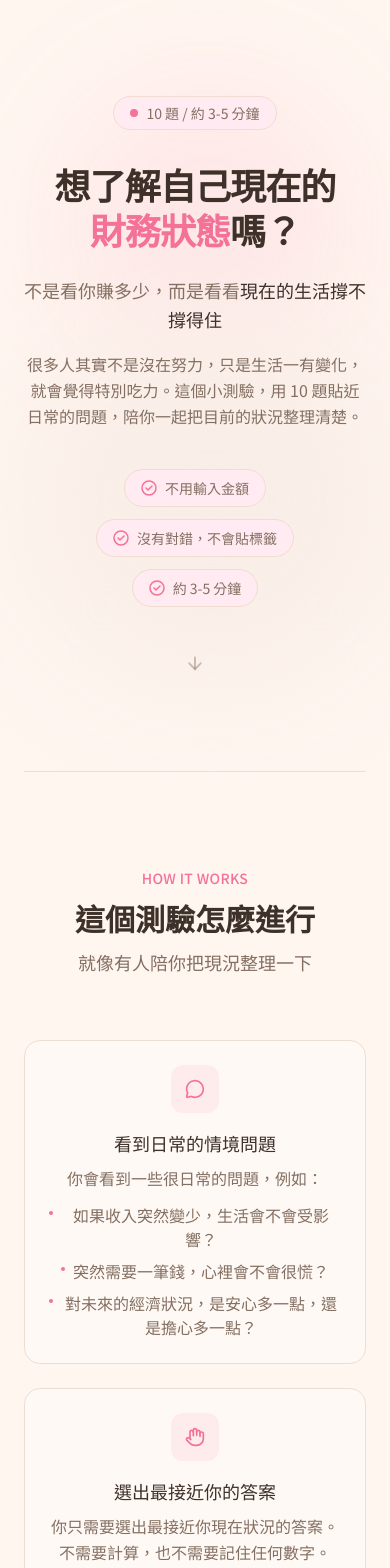
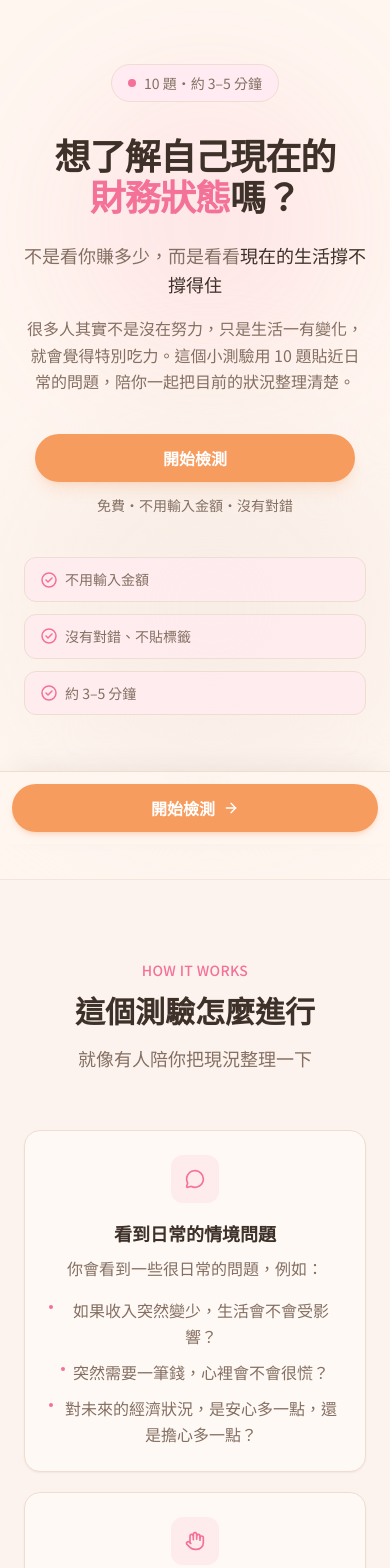
Before and after one commit to Kevin-Yeh-egroup/financial-resilience-quiz-landingpage, a Next.js app: page / in a window 390 px wide. Shown: the top 1568 px of the page. Built offline with nearby package versions, Linux system fonts and the light colour scheme.

Commit message:
🎨 Enhance landing page components with improved styles, layout adjustments, and accessibility features. Added smooth scrolling behavior, refined typography, and updated section structures for better user experience.

```diff
--- a/app/globals.css
+++ b/app/globals.css
@@ -50,7 +50,15 @@
   * {
     @apply border-border;
   }
+  html {
+    scroll-behavior: smooth;
+  }
+  @media (prefers-reduced-motion: reduce) {
+    html {
+      scroll-behavior: auto;
+    }
+  }
   body {
-    @apply bg-background text-foreground;
+    @apply bg-background text-foreground text-base antialiased;
   }
 }
--- a/app/page.tsx
+++ b/app/page.tsx
@@ -4,36 +4,33 @@ import { ResultsPreview } from "@/components/landing/results-preview"
 import { RadarSection } from "@/components/landing/radar-section"
 import { WhoIsItFor } from "@/components/landing/who-is-it-for"
 import { CTA } from "@/components/landing/cta"
+import { PlatformMoreTools } from "@/components/landing/platform-more-tools"
+import { MobileCtaBar } from "@/components/landing/mobile-cta-bar"
 
 export default function Page() {
   return (
-    <main className="min-h-screen">
+    <main className="min-h-screen pb-[calc(4.5rem+env(safe-area-inset-bottom))] md:pb-0">
       <Hero />
-      <Divider />
       <HowItWorks />
       <ResultsPreview />
       <RadarSection />
       <WhoIsItFor />
+      <PlatformMoreTools />
       <CTA />
       <Footer />
+      <MobileCtaBar />
     </main>
-  )
-}
-
-function Divider() {
-  return (
-    <div className="max-w-3xl mx-auto px-6">
-      <div className="h-px bg-border" />
-    </div>
   )
 }
 
 function Footer() {
   return (
-    <footer className="px-6 py-10 border-t border-border">
-      <div className="max-w-3xl mx-auto flex flex-col items-center gap-2 text-center text-sm text-muted-foreground">
-        <p>財務韌性檢測</p>
-        <p>這是一個自我覺察工具，不構成任何財務建議。</p>
+    <footer className="border-t border-border bg-background px-6 py-12 md:py-14">
+      <div className="mx-auto flex max-w-lg flex-col items-center gap-3 text-center text-muted-foreground">
+        <p className="text-base font-medium text-foreground">財務韌性檢測</p>
+        <p className="text-sm leading-relaxed">
+          這是一個自我覺察工具，不構成任何財務建議。
+        </p>
       </div>
     </footer>
   )
--- a/components/landing/cta.tsx
+++ b/components/landing/cta.tsx
@@ -3,27 +3,32 @@ import { ArrowRight } from "lucide-react"
 
 export function CTA() {
   return (
-    <section className="px-6 py-24 md:py-32 bg-card">
-      <div className="max-w-xl mx-auto text-center">
-        <h2 className="font-sans text-3xl md:text-4xl font-bold text-foreground text-balance leading-tight">
+    <section
+      id="assessment"
+      className="scroll-mt-8 scroll-mb-24 border-t border-border/60 bg-card px-6 py-20 md:scroll-mb-0 md:py-28"
+    >
+      <div className="mx-auto max-w-xl text-center">
+        <h2 className="font-sans text-balance text-3xl font-bold leading-tight text-foreground md:text-4xl">
           先確認現在的位置
           <br />
           再慢慢想接下來的事
         </h2>
 
-        <p className="mt-6 text-muted-foreground leading-relaxed max-w-md mx-auto">
+        <p className="mx-auto mt-6 max-w-md text-pretty text-base leading-[1.65] text-muted-foreground">
           這個測驗不會要求你立刻改變什麼，也不會替你做任何決定。它只是陪你把「現在」整理清楚。
         </p>
 
         <Button
           size="lg"
-          className="mt-10 rounded-full px-8 py-6 text-base font-medium bg-primary text-primary-foreground hover:bg-primary/90 transition-all shadow-lg shadow-primary/20"
+          className="mt-10 h-12 min-h-12 w-full max-w-sm rounded-full px-8 text-base font-semibold shadow-lg shadow-primary/20 touch-manipulation sm:max-w-xs"
         >
           確認你的財務韌性
-          <ArrowRight className="ml-2 w-4 h-4" />
+          <ArrowRight className="ml-2 h-4 w-4" />
         </Button>
 
-        <p className="mt-4 text-sm text-muted-foreground">約 3-5 分鐘</p>
+        <p className="mt-4 text-sm leading-relaxed text-muted-foreground">
+          約 3–5 分鐘完成
+        </p>
       </div>
     </section>
   )
--- a/components/landing/hero.tsx
+++ b/components/landing/hero.tsx
@@ -1,54 +1,77 @@
-import { ArrowDown } from "lucide-react"
+import { ChevronDown } from "lucide-react"
+
+import { Button } from "@/components/ui/button"
 
 export function Hero() {
   return (
-    <section className="relative min-h-[90vh] flex items-center justify-center px-6 py-24">
-      {/* Subtle decorative background */}
-      <div className="absolute inset-0 overflow-hidden pointer-events-none">
-        <div className="absolute top-20 right-[10%] w-72 h-72 rounded-full bg-accent/10 blur-3xl" />
-        <div className="absolute bottom-20 left-[5%] w-96 h-96 rounded-full bg-muted blur-3xl" />
+    <section className="relative flex min-h-[88vh] flex-col items-center justify-center px-6 py-16 md:min-h-[90vh] md:py-24">
+      <div className="pointer-events-none absolute inset-0 overflow-hidden">
+        <div className="absolute right-[10%] top-20 h-72 w-72 rounded-full bg-accent/10 blur-3xl" />
+        <div className="absolute bottom-20 left-[5%] h-96 w-96 rounded-full bg-muted blur-3xl" />
       </div>
 
-      <div className="relative max-w-2xl mx-auto text-center">
-        <div className="inline-flex items-center gap-2 rounded-full border border-border bg-secondary px-4 py-1.5 text-sm text-muted-foreground mb-8">
-          <span className="inline-block w-2 h-2 rounded-full bg-accent" />
-          10 題 / 約 3-5 分鐘
+      <div className="relative mx-auto w-full max-w-2xl text-center">
+        <div className="mb-8 inline-flex items-center gap-2 rounded-full border border-border bg-secondary px-4 py-2 text-sm text-muted-foreground">
+          <span className="inline-block h-2 w-2 shrink-0 rounded-full bg-accent" />
+          10 題・約 3–5 分鐘
         </div>
 
-        <h1 className="font-sans text-4xl md:text-5xl lg:text-6xl font-bold leading-tight tracking-tight text-foreground text-balance">
+        <h1 className="font-sans text-balance text-4xl font-bold leading-[1.15] tracking-tight text-foreground md:text-5xl lg:text-[3.25rem] lg:leading-tight">
           想了解自己現在的
           <br />
           <span className="text-accent">財務狀態</span>嗎？
         </h1>
 
-        <p className="mt-6 text-lg md:text-xl leading-relaxed text-muted-foreground max-w-lg mx-auto">
+        <p className="mx-auto mt-6 max-w-lg text-pretty text-lg leading-relaxed text-muted-foreground md:text-xl md:leading-relaxed">
           不是看你賺多少，
           <br className="hidden md:block" />
-          而是看看<strong className="text-foreground font-medium">現在的生活撐不撐得住</strong>
+          而是看看
+          <strong className="font-medium text-foreground">
+            現在的生活撐不撐得住
+          </strong>
         </p>
 
-        <p className="mt-4 text-base leading-relaxed text-muted-foreground max-w-md mx-auto">
-          很多人其實不是沒在努力，只是生活一有變化，就會覺得特別吃力。這個小測驗，用 10 題貼近日常的問題，陪你一起把目前的狀況整理清楚。
+        <p className="mx-auto mt-4 max-w-md text-pretty text-base leading-[1.65] text-muted-foreground">
+          很多人其實不是沒在努力，只是生活一有變化，就會覺得特別吃力。這個小測驗用 10
+          題貼近日常的問題，陪你一起把目前的狀況整理清楚。
         </p>
 
-        <div className="mt-10 flex flex-col sm:flex-row items-center justify-center gap-3 text-sm text-muted-foreground">
-          <div className="flex items-center gap-2 bg-secondary rounded-full px-4 py-2 border border-border">
+        <div className="mt-10 flex flex-col items-center gap-3">
+          <Button
+            asChild
+            size="lg"
+            className="h-12 min-h-12 w-full max-w-xs rounded-full px-8 text-base font-semibold shadow-lg shadow-primary/20 touch-manipulation sm:w-auto sm:max-w-none"
+          >
+            <a href="#assessment">開始檢測</a>
+          </Button>
+          <p className="text-center text-sm leading-relaxed text-muted-foreground">
+            免費・不用輸入金額・沒有對錯
+          </p>
+        </div>
+
+        <div className="mx-auto mt-10 flex max-w-lg flex-col gap-3 text-left text-sm leading-relaxed text-muted-foreground sm:flex-row sm:flex-wrap sm:justify-center sm:text-center">
+          <div className="flex items-center gap-2 rounded-xl border border-border bg-secondary/80 px-4 py-2.5 sm:rounded-full">
             <CheckCircleIcon />
             <span>不用輸入金額</span>
           </div>
-          <div className="flex items-center gap-2 bg-secondary rounded-full px-4 py-2 border border-border">
+          <div className="flex items-center gap-2 rounded-xl border border-border bg-secondary/80 px-4 py-2.5 sm:rounded-full">
             <CheckCircleIcon />
-            <span>沒有對錯，不會貼標籤</span>
+            <span>沒有對錯、不貼標籤</span>
           </div>
-          <div className="flex items-center gap-2 bg-secondary rounded-full px-4 py-2 border border-border">
+          <div className="flex items-center gap-2 rounded-xl border border-border bg-secondary/80 px-4 py-2.5 sm:rounded-full">
             <CheckCircleIcon />
-            <span>約 3-5 分鐘</span>
+            <span>約 3–5 分鐘</span>
           </div>
         </div>
 
-        <div className="mt-12 animate-bounce">
-          <ArrowDown className="mx-auto w-5 h-5 text-muted-foreground/50" />
-        </div>
+        <a
+          href="#process"
+          className="mt-14 inline-flex flex-col items-center gap-1 text-sm text-muted-foreground/80 transition-colors hover:text-accent focus-visible:outline-none focus-visible:ring-2 focus-visible:ring-ring focus-visible:ring-offset-2 rounded-md"
+          aria-label="了解測驗怎麼進行"
+        >
+          <span>往下瀏覽</span>
+          <ChevronDown className="h-5 w-5 motion-safe:animate-bounce" aria-hidden />
+        </a>
       </div>
     </section>
   )
@@ -61,7 +84,8 @@ function CheckCircleIcon() {
       height="16"
       viewBox="0 0 16 16"
       fill="none"
-      className="text-accent flex-shrink-0"
+      className="shrink-0 text-accent"
+      aria-hidden
     >
       <circle cx="8" cy="8" r="7" stroke="currentColor" strokeWidth="1.5" />
       <path
--- a/components/landing/how-it-works.tsx
+++ b/components/landing/how-it-works.tsx
@@ -2,32 +2,35 @@ import { MessageCircle, Hand, Lightbulb } from "lucide-react"
 
 export function HowItWorks() {
   return (
-    <section className="px-6 py-24 md:py-32">
-      <div className="max-w-4xl mx-auto text-center">
-        <p className="text-sm font-medium text-accent tracking-wide uppercase mb-3">
+    <section
+      id="process"
+      className="scroll-mt-8 border-t border-border/60 bg-muted/35 px-6 py-20 md:py-28"
+    >
+      <div className="mx-auto max-w-3xl text-center">
+        <p className="mb-3 text-sm font-medium uppercase tracking-wide text-accent">
           How It Works
         </p>
-        <h2 className="font-sans text-3xl md:text-4xl font-bold text-foreground text-balance">
+        <h2 className="font-sans text-balance text-3xl font-bold text-foreground md:text-4xl">
           這個測驗怎麼進行
         </h2>
-        <p className="mt-3 text-lg text-muted-foreground">
+        <p className="mx-auto mt-4 max-w-xl text-pretty text-lg leading-relaxed text-muted-foreground">
           就像有人陪你把現況整理一下
         </p>
 
-        <div className="mt-16 space-y-6">
+        <div className="mx-auto mt-14 max-w-2xl space-y-5">
           {/* Step 1 */}
-          <div className="group flex flex-col items-center gap-4 p-6 rounded-2xl bg-card border border-border text-center transition-colors hover:border-accent/40">
-            <div className="flex-shrink-0 w-12 h-12 rounded-xl bg-accent/10 flex items-center justify-center text-accent">
-              <MessageCircle className="w-5 h-5" />
+          <div className="group flex flex-col items-center gap-4 rounded-2xl border border-border bg-card p-6 text-center shadow-sm transition-colors hover:border-accent/40 md:p-8">
+            <div className="flex h-12 w-12 shrink-0 items-center justify-center rounded-xl bg-accent/10 text-accent">
+              <MessageCircle className="h-5 w-5" />
             </div>
-            <div>
-              <h3 className="font-medium text-foreground text-lg">
+            <div className="w-full">
+              <h3 className="text-lg font-semibold text-foreground">
                 看到日常的情境問題
               </h3>
-              <p className="mt-2 text-muted-foreground leading-relaxed">
+              <p className="mt-2 text-base leading-relaxed text-muted-foreground">
                 你會看到一些很日常的問題，例如：
               </p>
-              <ul className="mt-3 space-y-2 text-muted-foreground">
+              <ul className="mt-4 space-y-2.5 text-base leading-relaxed text-muted-foreground">
                 <li className="flex items-start justify-center gap-2">
                   <span className="mt-2 w-1 h-1 rounded-full bg-accent flex-shrink-0" />
                   如果收入突然變少，生活會不會受影響？
@@ -45,30 +48,30 @@ export function HowItWorks() {
           </div>
 
           {/* Step 2 */}
-          <div className="group flex flex-col items-center gap-4 p-6 rounded-2xl bg-card border border-border text-center transition-colors hover:border-accent/40">
-            <div className="flex-shrink-0 w-12 h-12 rounded-xl bg-accent/10 flex items-center justify-center text-accent">
-              <Hand className="w-5 h-5" />
+          <div className="group flex flex-col items-center gap-4 rounded-2xl border border-border bg-card p-6 text-center shadow-sm transition-colors hover:border-accent/40 md:p-8">
+            <div className="flex h-12 w-12 shrink-0 items-center justify-center rounded-xl bg-accent/10 text-accent">
+              <Hand className="h-5 w-5" />
             </div>
             <div>
-              <h3 className="font-medium text-foreground text-lg">
+              <h3 className="text-lg font-semibold text-foreground">
                 選出最接近你的答案
               </h3>
-              <p className="mt-2 text-muted-foreground leading-relaxed">
+              <p className="mt-2 text-base leading-relaxed text-muted-foreground">
                 你只需要選出最接近你現在狀況的答案。不需要計算，也不需要記住任何數字。
               </p>
             </div>
           </div>
 
           {/* Step 3 */}
-          <div className="group flex flex-col items-center gap-4 p-6 rounded-2xl bg-card border border-border text-center transition-colors hover:border-accent/40">
-            <div className="flex-shrink-0 w-12 h-12 rounded-xl bg-accent/10 flex items-center justify-center text-accent">
-              <Lightbulb className="w-5 h-5" />
+          <div className="group flex flex-col items-center gap-4 rounded-2xl border border-border bg-card p-6 text-center shadow-sm transition-colors hover:border-accent/40 md:p-8">
+            <div className="flex h-12 w-12 shrink-0 items-center justify-center rounded-xl bg-accent/10 text-accent">
+              <Lightbulb className="h-5 w-5" />
             </div>
             <div>
-              <h3 className="font-medium text-foreground text-lg">
+              <h3 className="text-lg font-semibold text-foreground">
                 這不是考試
               </h3>
-              <p className="mt-2 text-muted-foreground leading-relaxed">
+              <p className="mt-2 text-base leading-relaxed text-muted-foreground">
                 也不是在檢查你做得好不好。只是一次安靜的自我整理。
               </p>
             </div>
--- /dev/null
+++ b/components/landing/mobile-cta-bar.tsx
@@ -0,0 +1,21 @@
+"use client"
+
+import { ArrowRight } from "lucide-react"
+
+export function MobileCtaBar() {
+  return (
+    <div
+      className="fixed bottom-0 inset-x-0 z-50 border-t border-border bg-background/95 p-3 pb-[max(0.75rem,env(safe-area-inset-bottom))] shadow-[0_-8px_30px_-12px_hsl(var(--foreground)/0.12)] backdrop-blur-md md:hidden"
+      role="region"
+      aria-label="快速開始檢測"
+    >
+      <a
+        href="#assessment"
+        className="flex min-h-12 w-full items-center justify-center gap-2 rounded-full bg-primary px-5 text-base font-semibold text-primary-foreground shadow-md shadow-primary/25 transition-colors hover:bg-primary/90 active:bg-primary/95 touch-manipulation"
+      >
+        開始檢測
+        <ArrowRight className="h-4 w-4 shrink-0" aria-hidden />
+      </a>
+    </div>
+  )
+}
--- /dev/null
+++ b/components/landing/platform-more-tools.tsx
@@ -0,0 +1,132 @@
+import { ExternalLink } from "lucide-react"
+
+import { cn } from "@/lib/utils"
+
+const detectionTools = [
+  {
+    title: "詐騙防禦能力檢測",
+    description: "從生活情境題認識自己的防詐反應模式",
+    href: "https://www.familyfinhealth.com/fraud-defense",
+  },
+  {
+    title: "財務焦慮檢測",
+    description: "整理壓力來臨時，自己較容易出現的反應傾向",
+    href: "https://www.familyfinhealth.com/financial-anxiety",
+  },
+] as const
+
+const utilityTools = [
+  {
+    title: "個人中心",
+    description: "查看在好理家在檢測的歷史進度與紀錄",
+    href: "https://www.familyfinhealth.com/personal-center?tab=overview",
+  },
+  {
+    title: "財務生活記帳助理",
+    description: "透過實際記帳，了解實際財務狀況",
+    href: "https://www.familyfinhealth.com/toolbox/financial-calculator/basic-accounting-preview",
+  },
+  {
+    title: "夢想達成財務管理",
+    description: "訂定自我財務目標",
+    href: "https://www.familyfinhealth.com/financial-planning",
+  },
+  {
+    title: "財務試算模擬器",
+    description: "不清楚的財務數字直接試算",
+    href: "https://www.familyfinhealth.com/toolbox/financial-calculator",
+  },
+  {
+    title: "問問AI",
+    description: "直接詢問財務相關問題",
+    href: "https://www.familyfinhealth.com/ask-ivy",
+  },
+  {
+    title: "知識庫",
+    description: "快速查找知識與經驗",
+    href: "https://www.familyfinhealth.com/knowledge-base",
+  },
+] as const
+
+type ToolItem = (typeof detectionTools)[number]
+
+function ToolCard({ item }: { item: ToolItem }) {
+  return (
+    <li>
+      <a
+        href={item.href}
+        target="_blank"
+        rel="noopener noreferrer"
+        className={cn(
+          "group flex h-full flex-col rounded-2xl border border-border bg-card p-6 text-left shadow-sm md:p-7",
+          "transition-all duration-200 ease-out",
+          "hover:-translate-y-1 hover:border-accent/45 hover:shadow-lg hover:shadow-accent/5",
+          "focus-visible:outline-none focus-visible:ring-2 focus-visible:ring-ring focus-visible:ring-offset-2 focus-visible:ring-offset-background",
+        )}
+      >
+        <span className="flex items-start justify-between gap-3">
+          <h3 className="text-balance text-lg font-semibold leading-snug text-foreground">
+            {item.title}
+          </h3>
+          <ExternalLink
+            className="mt-1 h-4 w-4 shrink-0 text-muted-foreground transition-colors group-hover:text-accent"
+            aria-hidden
+          />
+        </span>
+        <p className="mt-3 grow text-sm leading-relaxed text-muted-foreground">
+          {item.description}
+        </p>
+        <span className="mt-6 text-xs text-muted-foreground/90">另開新視窗</span>
+      </a>
+    </li>
+  )
+}
+
+function ToolGrid({ items }: { items: readonly ToolItem[] }) {
+  return (
+    <ul className="m-0 grid list-none grid-cols-1 gap-4 p-0 sm:grid-cols-2 lg:grid-cols-3 md:gap-5">
+      {items.map((item) => (
+        <ToolCard key={item.href} item={item} />
+      ))}
+    </ul>
+  )
+}
+
+export function PlatformMoreTools() {
+  return (
+    <section
+      className="border-t border-border/60 bg-muted/35 px-6 py-20 md:py-28"
+      aria-labelledby="platform-more-tools-heading"
+    >
+      <div className="mx-auto max-w-5xl">
+        <p className="mb-3 text-center text-sm font-medium uppercase tracking-wide text-accent">
+          好理家在｜財務健檢網
+        </p>
+        <h2
+          id="platform-more-tools-heading"
+          className="text-center font-sans text-3xl font-bold text-balance text-foreground md:text-4xl"
+        >
+          你還可以使用這些功能
+        </h2>
+
+        <p className="mx-auto mt-4 max-w-2xl text-center text-sm text-muted-foreground">
+          以下連結將於另開新視窗前往好理家在財務健檢網。
+        </p>
+
+        <div className="mt-12">
+          <h3 className="mb-5 text-lg font-semibold text-foreground md:text-xl">
+            檢測
+          </h3>
+          <ToolGrid items={detectionTools} />
+        </div>
+
+        <div className="mt-14 md:mt-16">
+          <h3 className="mb-5 text-lg font-semibold text-foreground md:text-xl">
+            工具使用
+          </h3>
+          <ToolGrid items={utilityTools} />
+        </div>
+      </div>
+    </section>
+  )
+}
```
Also changed, not shown: components/landing/radar-section.tsx (+10 -10 lines), components/landing/results-preview.tsx (+48 -55 lines), components/landing/who-is-it-for.tsx (+11 -11 lines).
